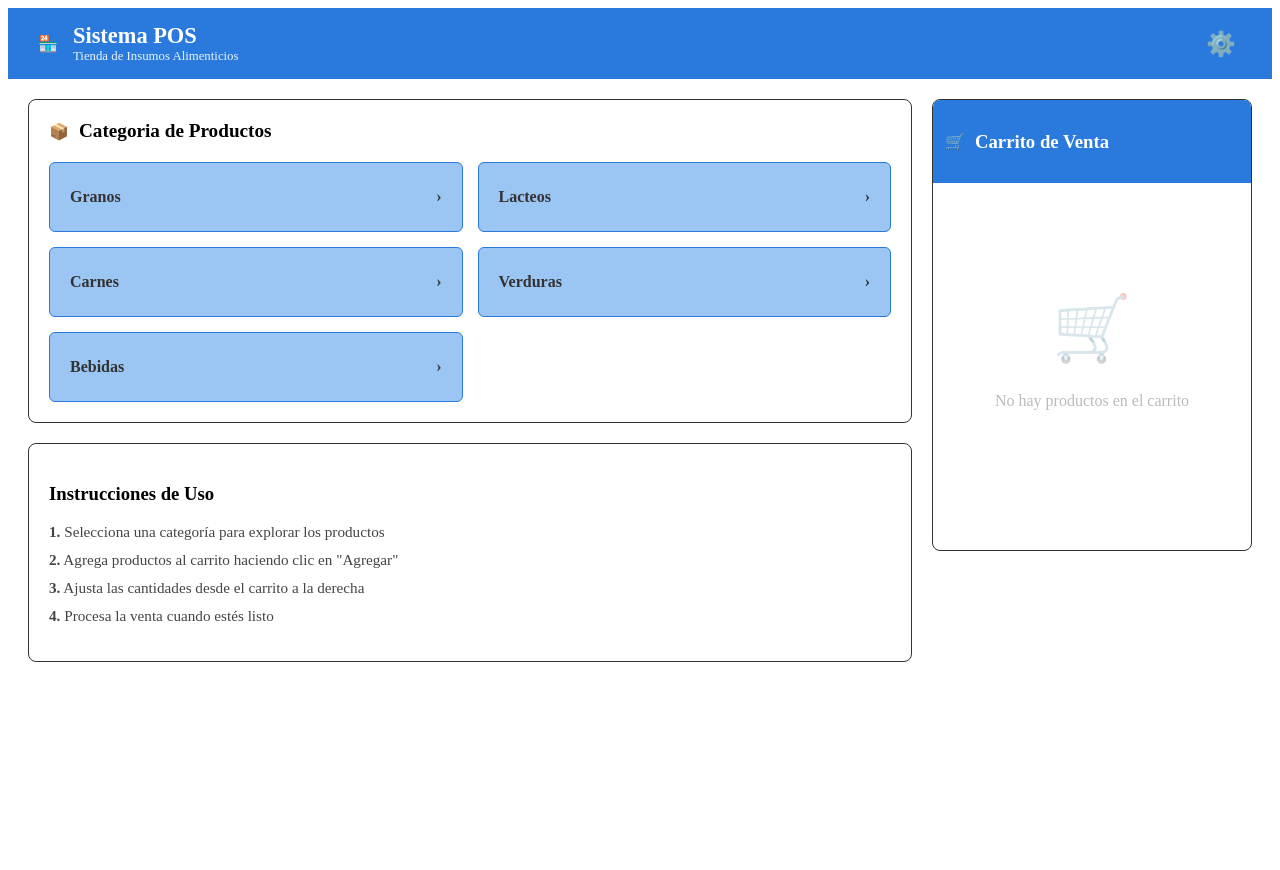
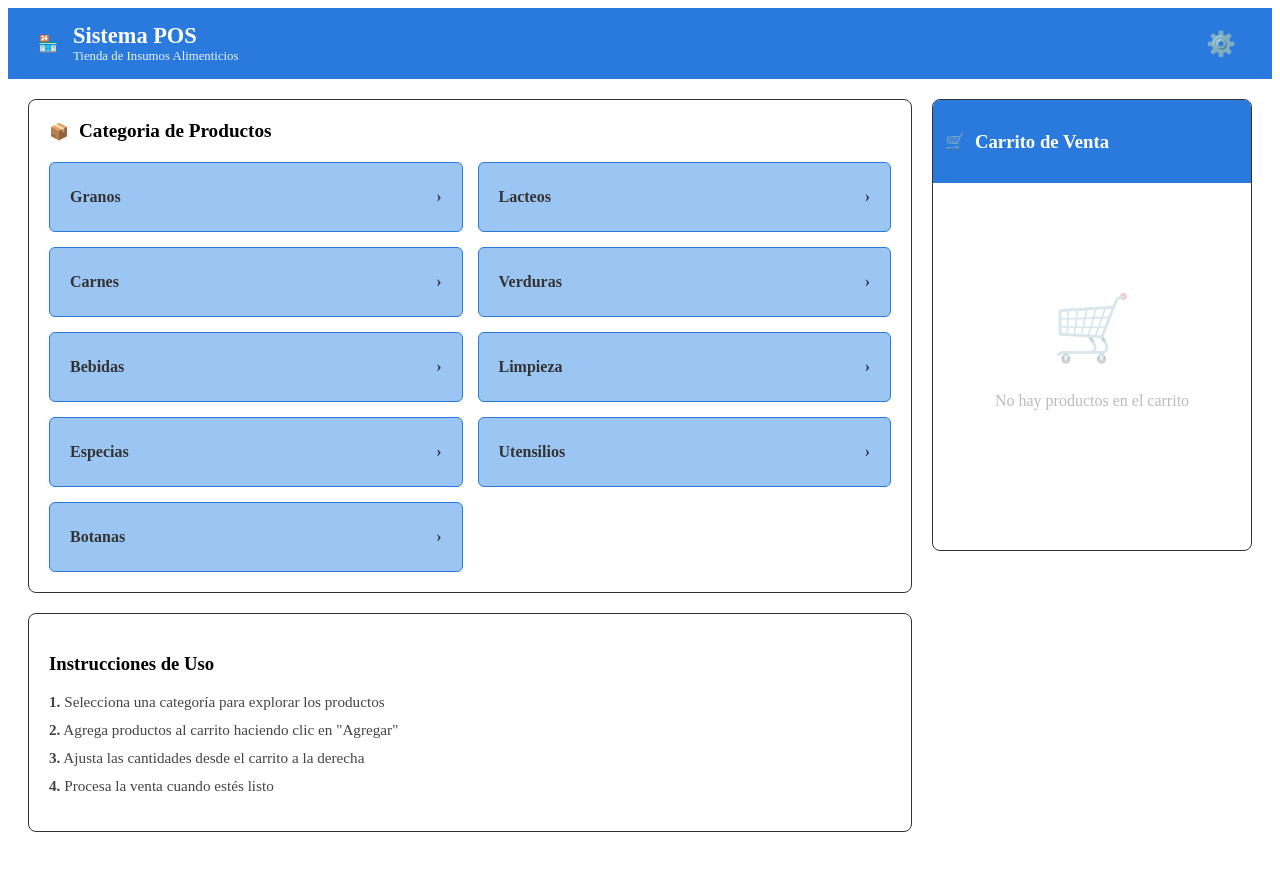
Before and after one commit to Klebosov/Abarrotes, an Angular app: page / in a window 1280 px wide. Shown: the top 870 px of the page. Before the commit the page ends 816 px from the top, so only its background shows below. Built offline with nearby package versions, Linux system fonts and the light colour scheme.

Commit message:
Update homepage.html

```diff
--- a/src/app/homepage/homepage.html
+++ b/src/app/homepage/homepage.html
@@ -24,6 +24,10 @@
           <a routerLink="/pagina3" class="tarjeta-azul">Carnes <span class="flecha">›</span></a>
           <a routerLink="/pagina4" class="tarjeta-azul">Verduras <span class="flecha">›</span></a>
           <a routerLink="/pagina5" class="tarjeta-azul">Bebidas <span class="flecha">›</span></a>
+          <a routerLink="/pagina5" class="tarjeta-azul">Limpieza <span class="flecha">›</span></a>
+          <a routerLink="/pagina5" class="tarjeta-azul">Especias <span class="flecha">›</span></a>
+          <a routerLink="/pagina5" class="tarjeta-azul">Utensilios <span class="flecha">›</span></a>
+          <a routerLink="/pagina5" class="tarjeta-azul">Botanas <span class="flecha">›</span></a>
         </div>
       </section>
 
```
